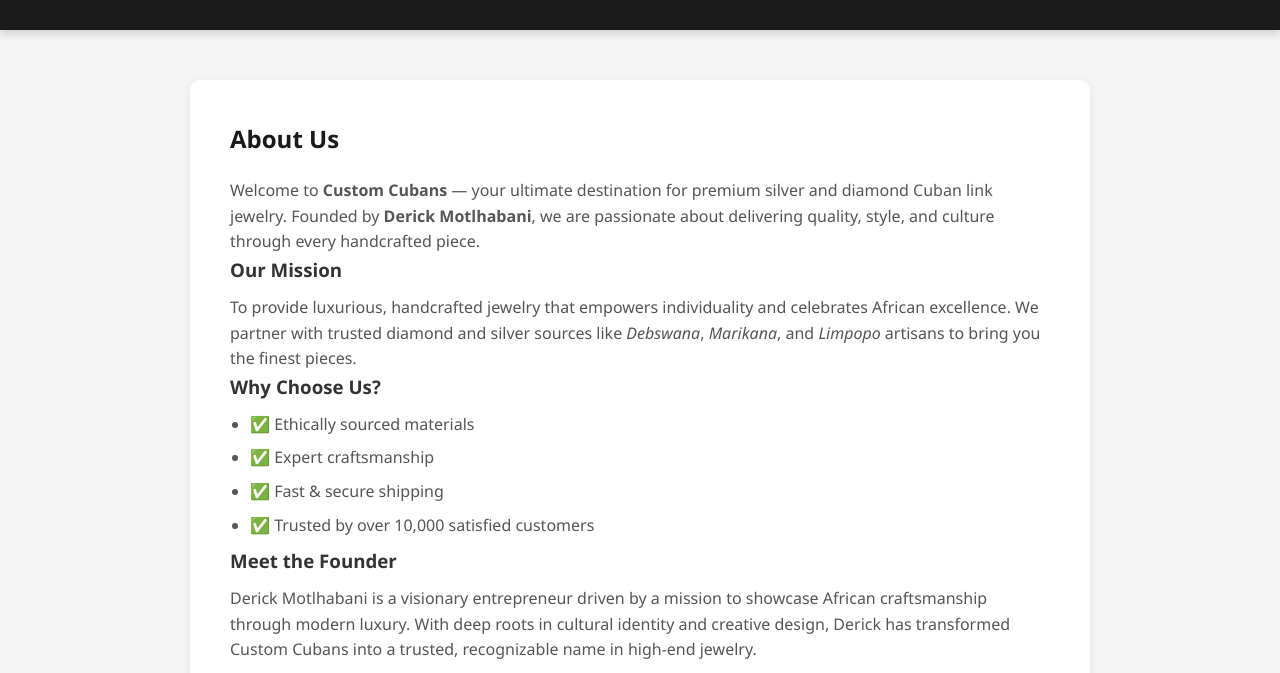
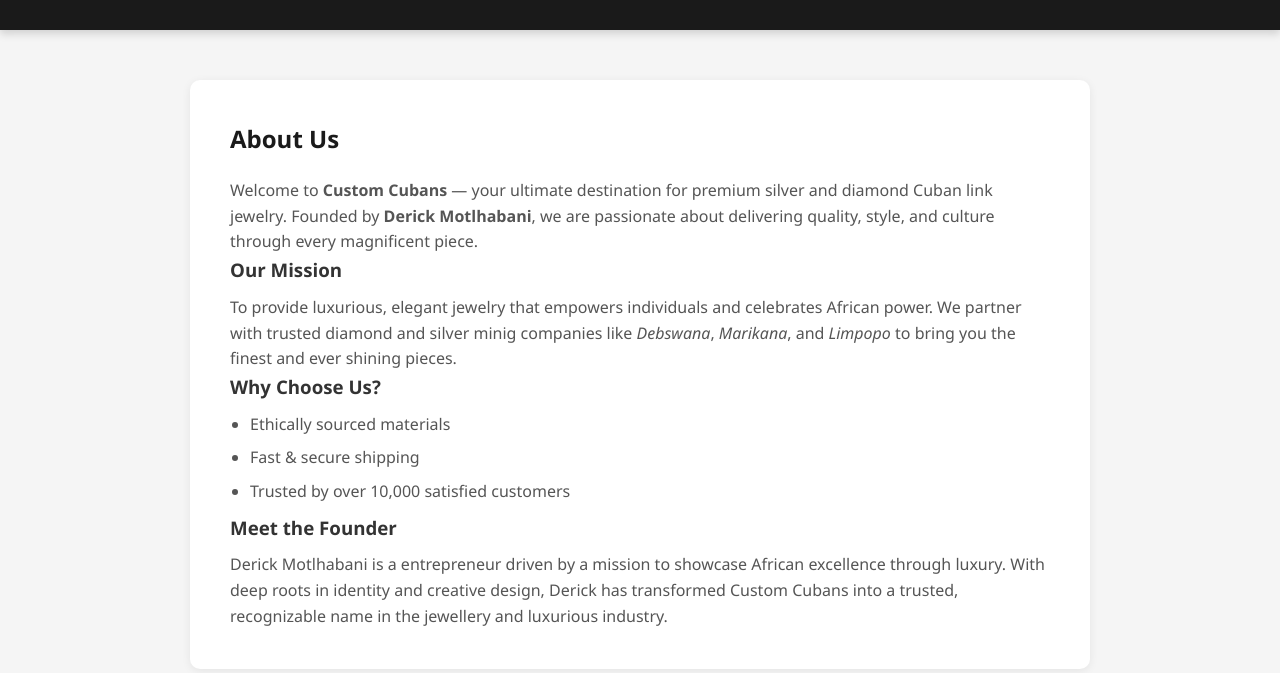
Before and after one commit to motlhabanid/website-assignment-, a plain HTML site: page about.html in a window 1280 px wide. Shown: the part 127-800 px from the top of the page. Drawn offline with Linux system fonts and the light colour scheme.

Commit message:
Update about.html

```diff
--- a/about.html
+++ b/about.html
@@ -25,32 +25,31 @@
         <h2>About Us</h2>
         <p>
             Welcome to <strong>Custom Cubans</strong> — your ultimate destination for premium silver and diamond Cuban link jewelry.
-            Founded by <strong>Derick Motlhabani</strong>, we are passionate about delivering quality, style, and culture through every handcrafted piece.
+            Founded by <strong>Derick Motlhabani</strong>, we are passionate about delivering quality, style, and culture through every magnificent piece.
         </p>
     </section>
 
     <section class="mission">
         <h3>Our Mission</h3>
         <p>
-            To provide luxurious, handcrafted jewelry that empowers individuality and celebrates African excellence.
-            We partner with trusted diamond and silver sources like <em>Debswana</em>, <em>Marikana</em>, and <em>Limpopo</em> artisans to bring you the finest pieces.
+            To provide luxurious, elegant  jewelry that empowers individuals and celebrates African power.
+            We partner with trusted diamond and silver minig companies  like <em>Debswana</em>, <em>Marikana</em>, and <em>Limpopo</em>  to bring you the finest and ever shining pieces.
         </p>
     </section>
 
     <section class="values">
         <h3>Why Choose Us?</h3>
         <ul>
-            <li>✅ Ethically sourced materials</li>
-            <li>✅ Expert craftsmanship</li>
-            <li>✅ Fast & secure shipping</li>
-            <li>✅ Trusted by over 10,000 satisfied customers</li>
+            <li> Ethically sourced materials</li>
+            <li> Fast & secure shipping</li>
+            <li> Trusted by over 10,000 satisfied customers</li>
         </ul>
     </section>
 
     <section class="team">
         <h3>Meet the Founder</h3>
         <p>
-            Derick Motlhabani is a visionary entrepreneur driven by a mission to showcase African craftsmanship through modern luxury. With deep roots in cultural identity and creative design, Derick has transformed Custom Cubans into a trusted, recognizable name in high-end jewelry.
+            Derick Motlhabani is a  entrepreneur driven by a mission to showcase African excellence through  luxury. With deep roots in  identity and creative design, Derick has transformed Custom Cubans into a trusted, recognizable name in the jewellery and luxurious industry.
         </p>
     </section>
 </main>
```
